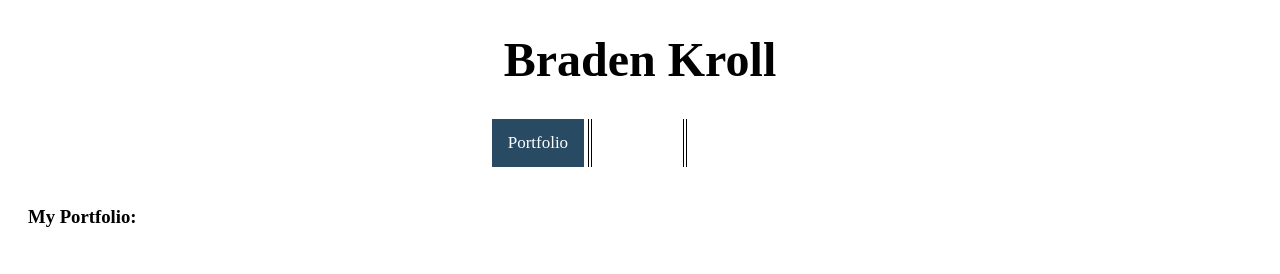
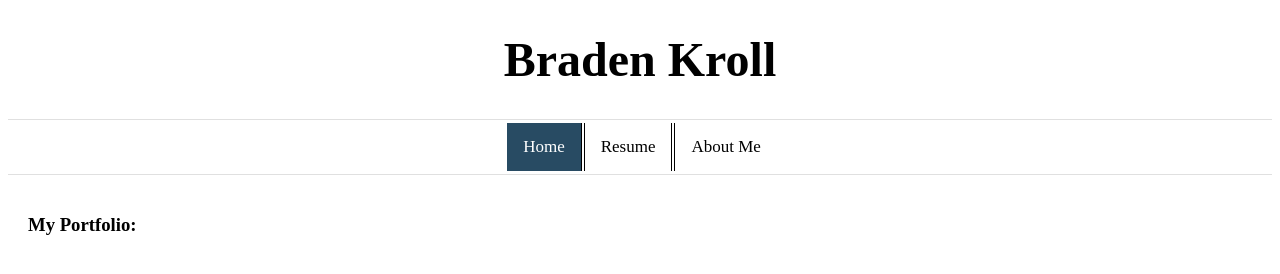
Before and after one commit to bkroll25/bkroll25.github.io, a plain HTML site: page index.html in a window 1280 px wide. Drawn offline with Linux system fonts and the light colour scheme.

Commit message:
Updating navbar styling

```diff
--- a/css/styles.css
+++ b/css/styles.css
@@ -4,17 +4,26 @@
     background-color: #ffffff;
     overflow: hidden;
     text-align: center;
+
+    /* Border rules */
+    padding-top: 3px;
+    padding-bottom: 3px;
+    border-top: 1px solid #e0e0e0;
+    border-bottom: 1px solid #e0e0e0
 }
 
 /* Style the links inside the navigation bar */
 .navbar a {
     display : inline-block;
-    color: #ffffff;
+    color: #000000;
     text-align: center;
     padding: 14px 16px;
     text-decoration: none;
     font-size: 17px;
+
+    /* Border rules */
     border-left: 4px double #000000;
+    margin-right: -4px;
 }
 
 /* Remove the border from the first link */
--- a/index.html
+++ b/index.html
@@ -11,7 +11,7 @@
 </div>
 
 <div class="navbar">
-    <a class="active" href="index.html">Portfolio</a>
+    <a class="active" href="index.html">Home</a>
     <a href="resume.html">Resume</a>
     <a href="about.html">About Me</a>
 </div>
```
